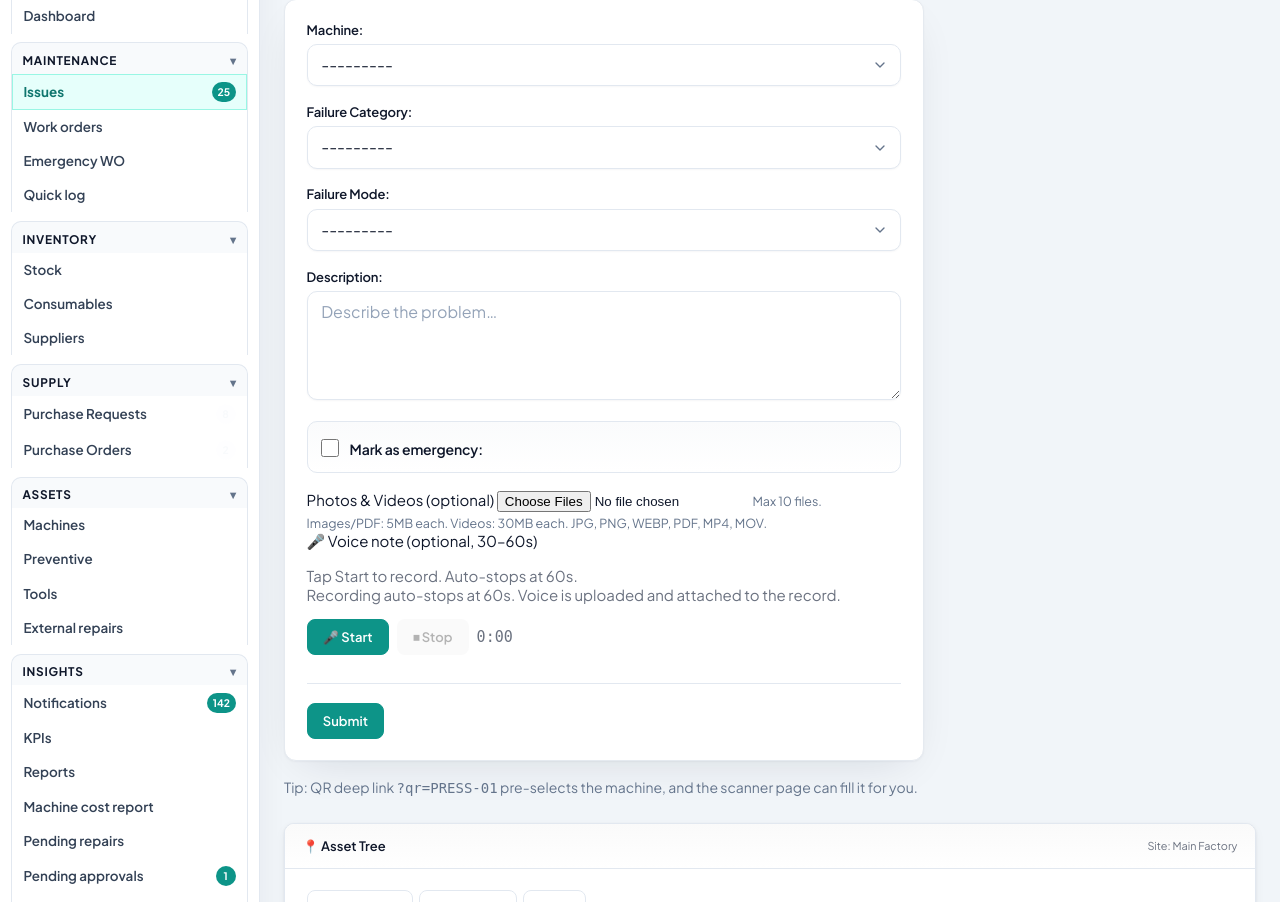
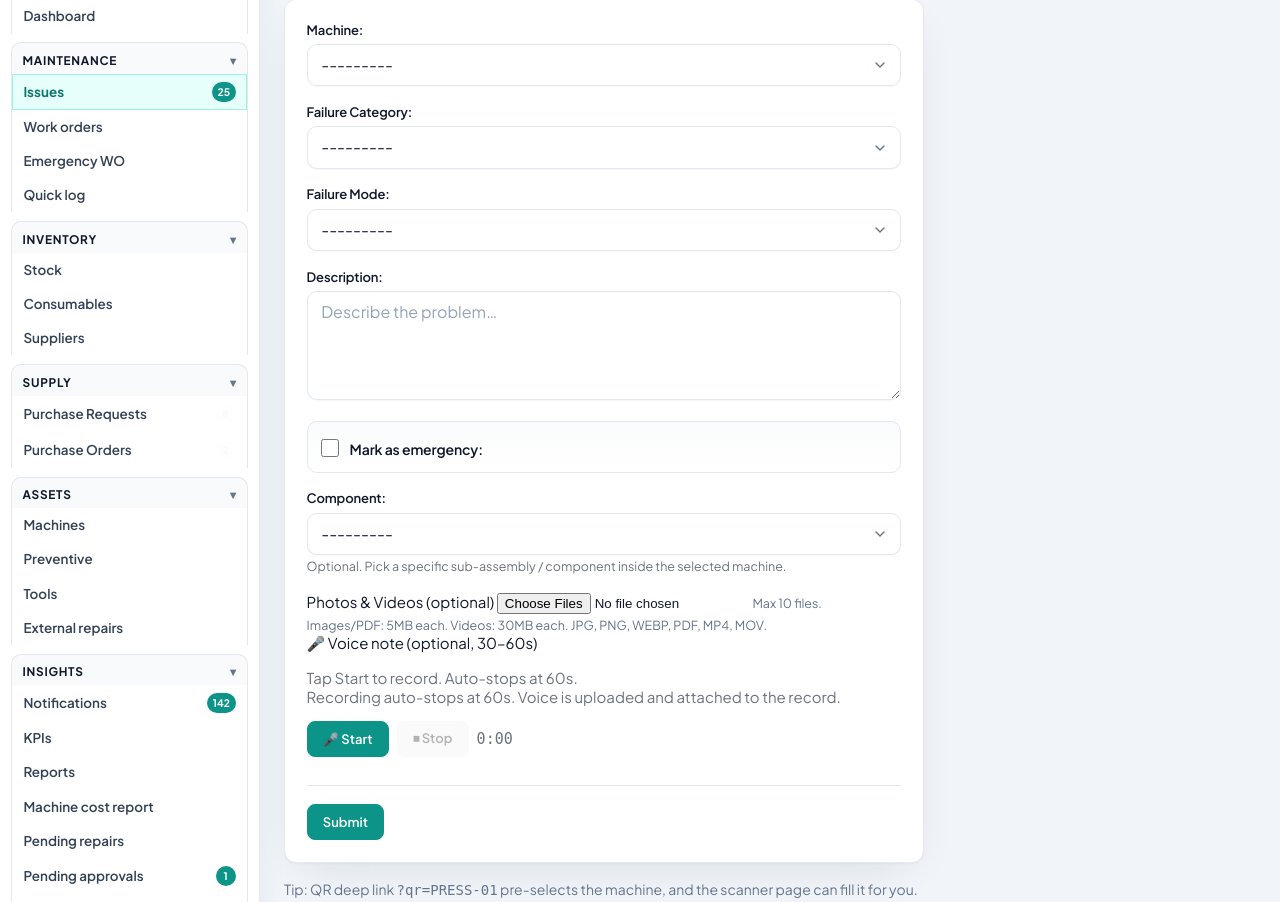
Before and after one commit to Ali-Bawazir/spare_part, a Django app: page /issues/new/ in a window 1280 px wide. Shown: the part 122-1024 px from the top of the page. Run offline with Django 4.2, Linux system fonts and the light colour scheme; a user stored in the database is signed in; data comes from the database, SQL or seed files in the repository; some libraries are stand-ins or nearby versions.

Commit message:
Fix: component selector visible in issue form + display on issue detail
- Made the component field always visible in the issue creation form
  (was hidden with display:none until machine picked). Now disabled until
  a machine is selected.
- Restricted form's component queryset to bound machine (or empty when
  unbound) so the dropdown shows only valid options on initial load.
- JS now disables component select instead of hiding its row when no
  machine is picked.
- Added Component row to issue_detail.html showing the assigned component
  name and asset_code (or '—' if none).
- All 332 tests still pass.

```diff
--- a/maintenance/forms.py
+++ b/maintenance/forms.py
@@ -60,6 +60,23 @@ class IssueReportForm(forms.ModelForm):
         super().__init__(*args, **kwargs)
         self.fields["issue_type"].queryset = FailureCategory.objects.filter(is_active=True)
         self.fields["failure_mode"].queryset = FailureMode.objects.filter(is_active=True)
+        # Component: only show components that match the bound machine (if any).
+        # When unbound (new issue), the queryset is empty and JS will populate
+        # it after the user picks a machine.
+        from .models import Machine as _M
+        bound_machine = None
+        if self.is_bound:
+            bound_machine_id = self.data.get("machine")
+            if bound_machine_id:
+                bound_machine = _M.objects.filter(pk=bound_machine_id).first()
+        elif self.instance and self.instance.machine_id:
+            bound_machine = self.instance.machine
+        if bound_machine is not None:
+            self.fields["component"].queryset = _M.objects.filter(
+                parent=bound_machine
+            ).order_by("name")
+        else:
+            self.fields["component"].queryset = _M.objects.none()
         if self.instance and self.instance.machine_id and self.instance.machine.failure_category_id:
             self.fields["issue_type"].initial = self.instance.machine.failure_category_id
             self.fields["failure_mode"].queryset = FailureMode.objects.filter(
--- a/templates/maintenance/issue_form.html
+++ b/templates/maintenance/issue_form.html
@@ -56,11 +56,11 @@
       {% endfor %}
 
       {% if not locked_asset %}
-      {# Component field — wrapped in a container so JS can show/hide based on selected machine #}
-      <div class="mms-form-row" id="component-row" style="display:none">
+      {# Component field — JS populates this dropdown with components belonging to the selected machine. Initially empty. #}
+      <div class="mms-form-row" id="component-row">
         <label for="id_component">Component:</label>
         {{ form.component }}
-        <small class="form-text text-muted" style="color:#6b7280">Optional. Only components under the selected machine are shown.</small>
+        <small class="form-text text-muted" style="color:#6b7280">Optional. Pick a specific sub-assembly / component inside the selected machine.</small>
         {% if form.component.errors %}<div class="mms-field-error">{{ form.component.errors }}</div>{% endif %}
       </div>
       {% endif %}
@@ -216,11 +216,12 @@
     function updateComponentRow(machineId, preserveSelection) {
       if (!componentRow || !componentSelect) return;
       if (!machineId) {
-        componentRow.style.display = 'none';
         while (componentSelect.options.length > 1) componentSelect.remove(1);
         componentSelect.value = '';
+        componentSelect.disabled = true;
         return;
       }
+      componentSelect.disabled = false;
       fetch('/machines/' + encodeURIComponent(machineId) + '/components/', {
         headers: { 'X-CSRFToken': getCsrfToken() }
       })
@@ -233,7 +234,6 @@
           opt.textContent = c.name + (c.asset_code ? ' (' + c.asset_code + ')' : '');
           componentSelect.appendChild(opt);
         });
-        componentRow.style.display = data.has_components ? '' : 'none';
         if (preserveSelection) {
           var stillExists = Array.from(componentSelect.options).some(function(o) { return o.value === preserveSelection; });
           if (stillExists) {
@@ -244,7 +244,7 @@
         }
       })
       .catch(function() {
-        componentRow.style.display = 'none';
+        componentSelect.disabled = true;
       });
     }
 
```
Also changed, not shown: templates/maintenance/issue_detail.html (+9 -0 lines).
